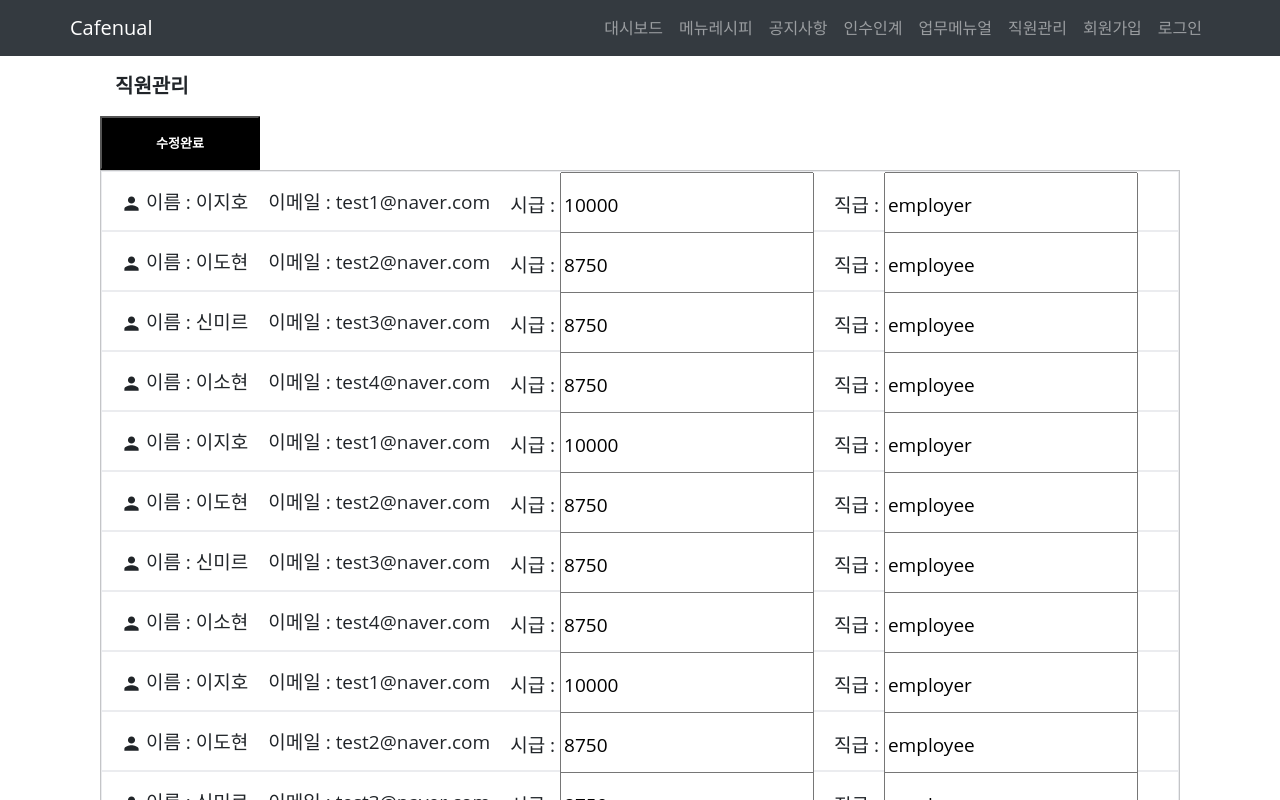
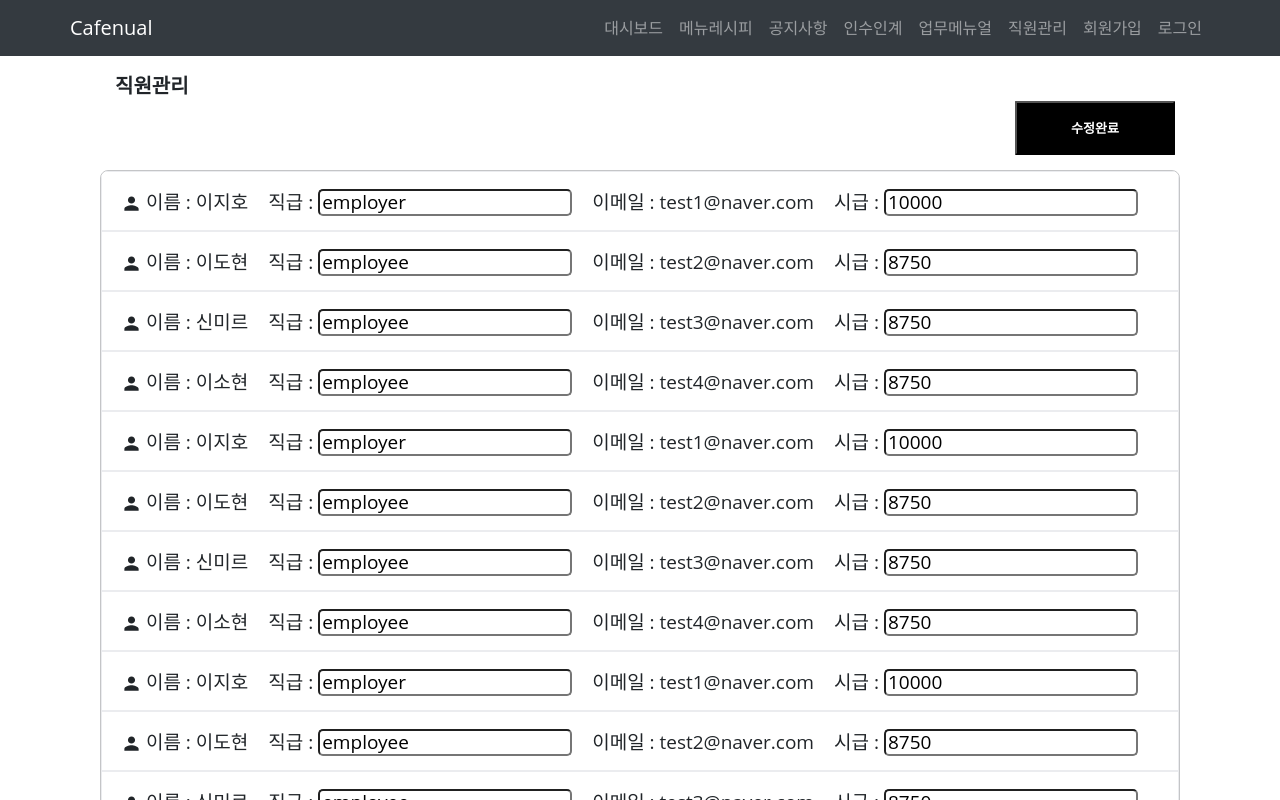
Before and after one commit to cafenual/cafenual-iziho, a React (Create React App) app in the folder cafenual-front/: page /management in a window 1280 px wide. Shown: the top 800 px of the page. Built offline with nearby package versions, Linux system fonts and the light colour scheme.

Commit message:
Style : Management

```diff
--- a/cafenual-front/src/pages/Management/index.js
+++ b/cafenual-front/src/pages/Management/index.js
@@ -104,20 +104,22 @@ function Management() {
   return (
     <>
       <div className="management-container">
-        <div className="title">직원관리</div>
-        <button className="modify">수정완료</button>
+        <div className="title">
+          직원관리 <button className="modify">수정완료</button>
+        </div>
+
         <div className="emploer-list">
           {fakedata.map((item, index) => (
             <div key={index} className="emploer-info">
               <div className="emploer-info-element">
                 <IoMdPerson /> 이름 : {item.name}
               </div>
+              <div className="emploer-info-element">
+                직급 : <input type="text" value={item.role} />
+              </div>
               <div className="emploer-info-element">이메일 : {item.email}</div>
               <div className="emploer-info-element">
                 시급 : <input type="text" value={item.wage} />
-              </div>
-              <div className="emploer-info-element">
-                직급 : <input type="text" value={item.role} />
               </div>
             </div>
           ))}
--- a/cafenual-front/src/pages/Management/style.scss
+++ b/cafenual-front/src/pages/Management/style.scss
@@ -1,12 +1,14 @@
 .management-container {
   width: 1080px;
   margin: 0 auto;
+
 }
 .emploer-list {
   overflow-y: scroll;
   overflow-x: hidden;
   border: 1px solid #c4c5c7;
-  max-height: 800px;
+  max-height: 700px;
+  border-radius: 8px;
 }
 
 .emploer-info {
@@ -18,12 +20,16 @@
 }
 .emploer-info-element {
   padding-left: 20px;
+  input{
+    height: 27px;
+    border-radius: 5px;
+  }
 }
 .modify {
   font-weight: 700;
   width: 160px;
   height: 54px;
-  margin: 0 auto;
+  margin-left: 900px;
   padding: 0 12px;
   font-size: 13px;
   line-height: 36px;
@@ -33,5 +39,6 @@
   &:hover {
     color: #ffffff;
     background-color: #727272;
+
   }
 }
```
Also changed, not shown: 1 other file (tests, documents, lock files or other folders).
